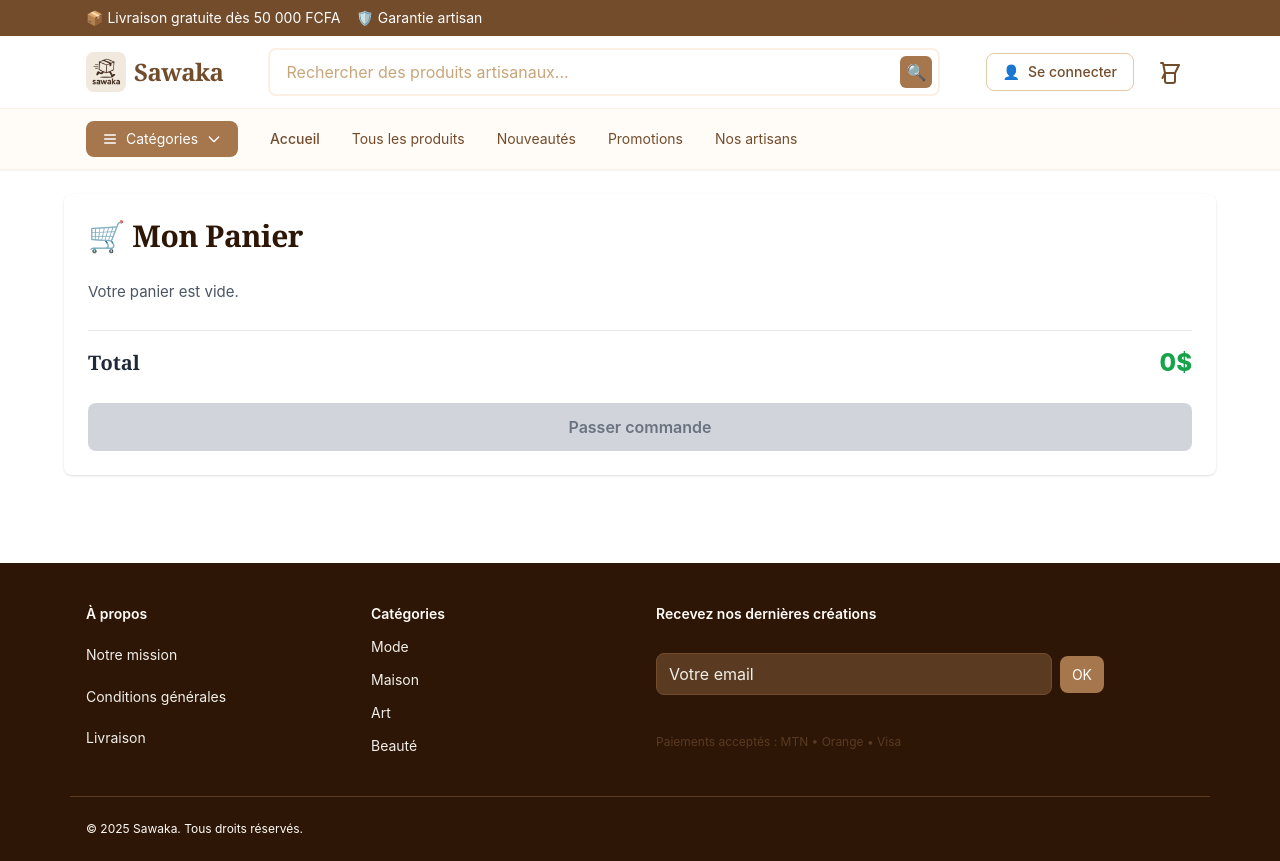
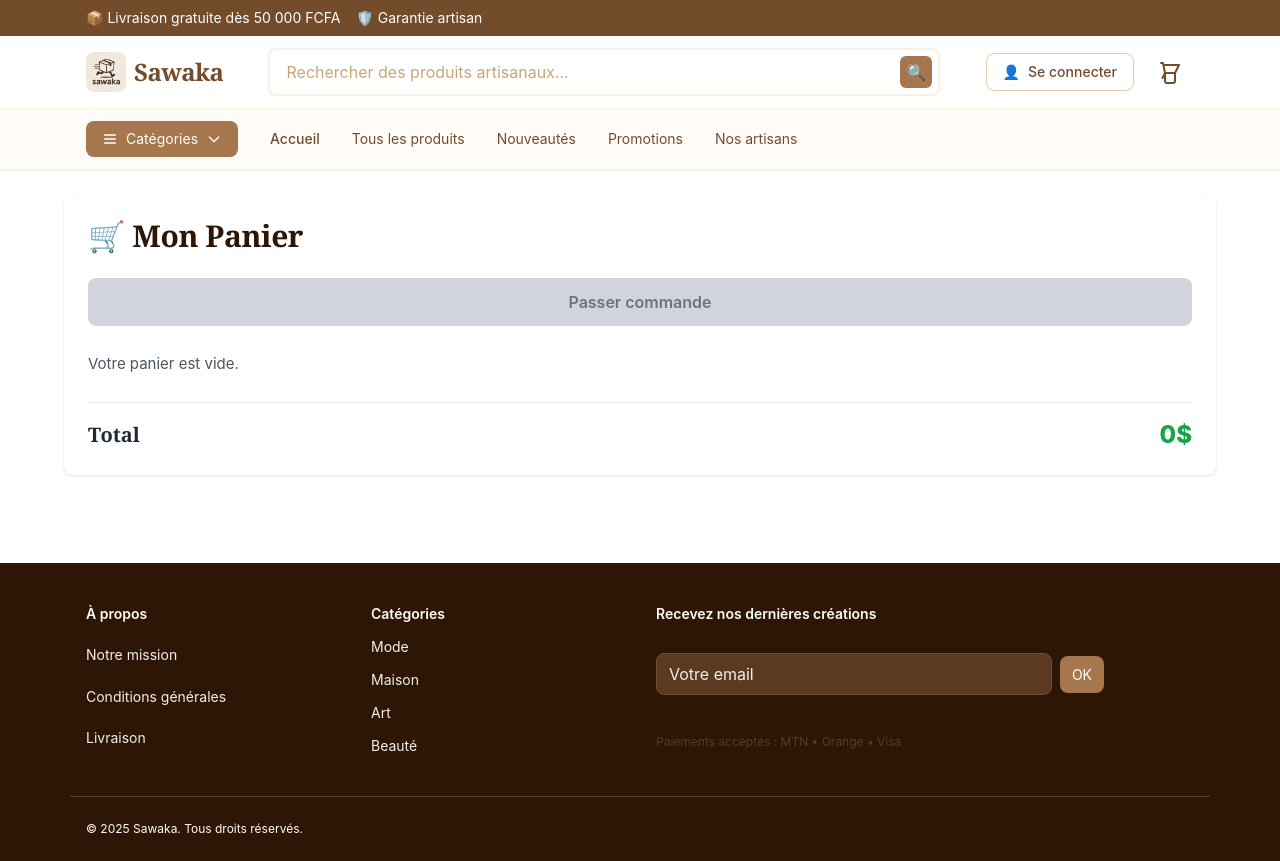
Before and after one commit to Bond52/ecommerce-web-avec-tailwind, a Next.js app: page /panier in a window 1280 px wide. Built offline with nearby package versions, Linux system fonts and the light colour scheme.

Commit message:
Maj panier css v6

```diff
--- a/app/panier/page.tsx
+++ b/app/panier/page.tsx
@@ -89,6 +89,21 @@ export default function PanierPage() {
           🛒 Mon Panier
         </h1>
 
+        {/* Bouton passer commande en haut */}
+        <div className="mb-6">
+          <button
+            onClick={passerCommande}
+            disabled={cart.length === 0}
+            className={`w-full px-6 py-3 rounded-lg font-semibold transition
+              ${cart.length === 0
+                ? "bg-gray-300 text-gray-500 cursor-not-allowed"
+                : "bg-brown-700 text-white hover:bg-brown-800"}`}
+          >
+            Passer commande
+          </button>
+        </div>
+
+        {/* Liste du panier */}
         {cart.length === 0 ? (
           <p className="text-gray-600">Votre panier est vide.</p>
         ) : (
@@ -151,20 +166,6 @@ export default function PanierPage() {
           <span className="text-2xl font-extrabold text-green-600">{total}$</span>
         </div>
 
-        {/* Bouton passer commande */}
-        <div className="mt-6">
-          <button
-            onClick={passerCommande}
-            disabled={cart.length === 0}
-            className={`w-full px-6 py-3 rounded-lg font-semibold transition
-              ${cart.length === 0
-                ? "bg-gray-300 text-gray-500 cursor-not-allowed"
-                : "bg-brown-700 text-white hover:bg-brown-800"}`}
-          >
-            Passer commande
-          </button>
-        </div>
-
         {message && (
           <p className="mt-4 font-medium text-gray-700 text-center">{message}</p>
         )}
```
